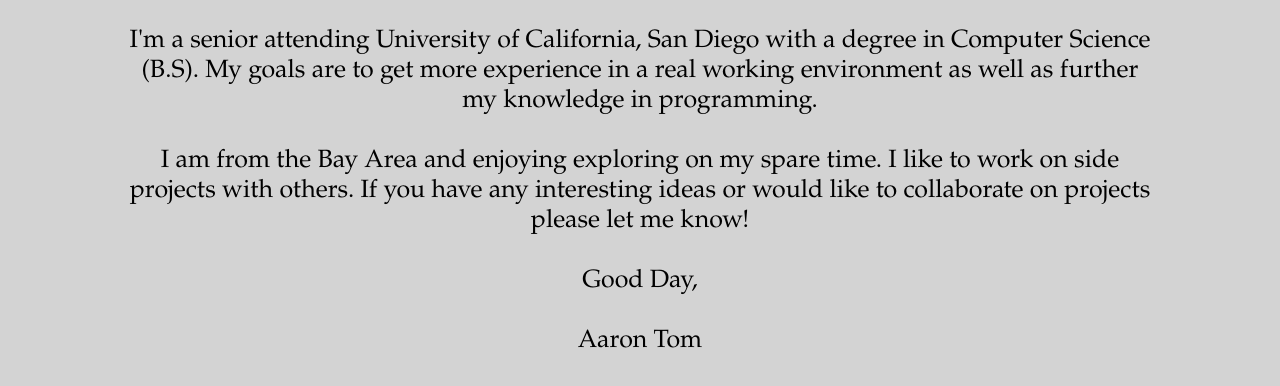
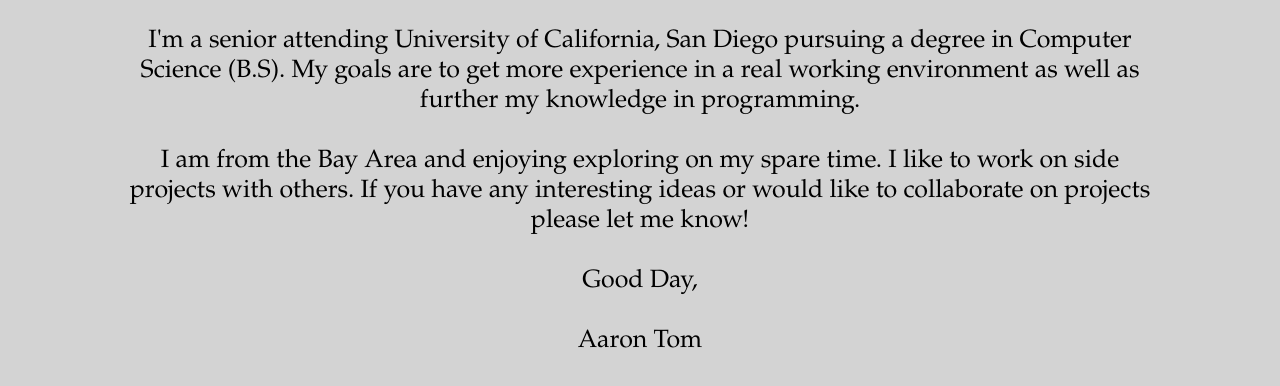
Before and after one commit to abtom/portfolio, a plain HTML site: page index.html in a window 1280 px wide. Shown: the part 350-736 px from the top of the page. Drawn offline with nearby package versions, Linux system fonts and the light colour scheme.

Commit message:
Changed to pursuing

```diff
--- a/index.html
+++ b/index.html
@@ -29,7 +29,7 @@
 		</div>
 		<div class="bottom">
 		<h1>About Me</h1> <br>
-			<p>I'm a senior attending University of California, San Diego with a degree in
+			<p>I'm a senior attending University of California, San Diego pursuing a degree in
 			Computer Science (B.S). My goals are to get more experience in a  real working environment as well as further my knowledge in programming. <br> <br>
 
 			I am from the Bay Area and enjoying exploring on my spare time. I like to work on side projects with others. If you have any interesting ideas or would like to collaborate on projects please let me know! <br> <br>
```
